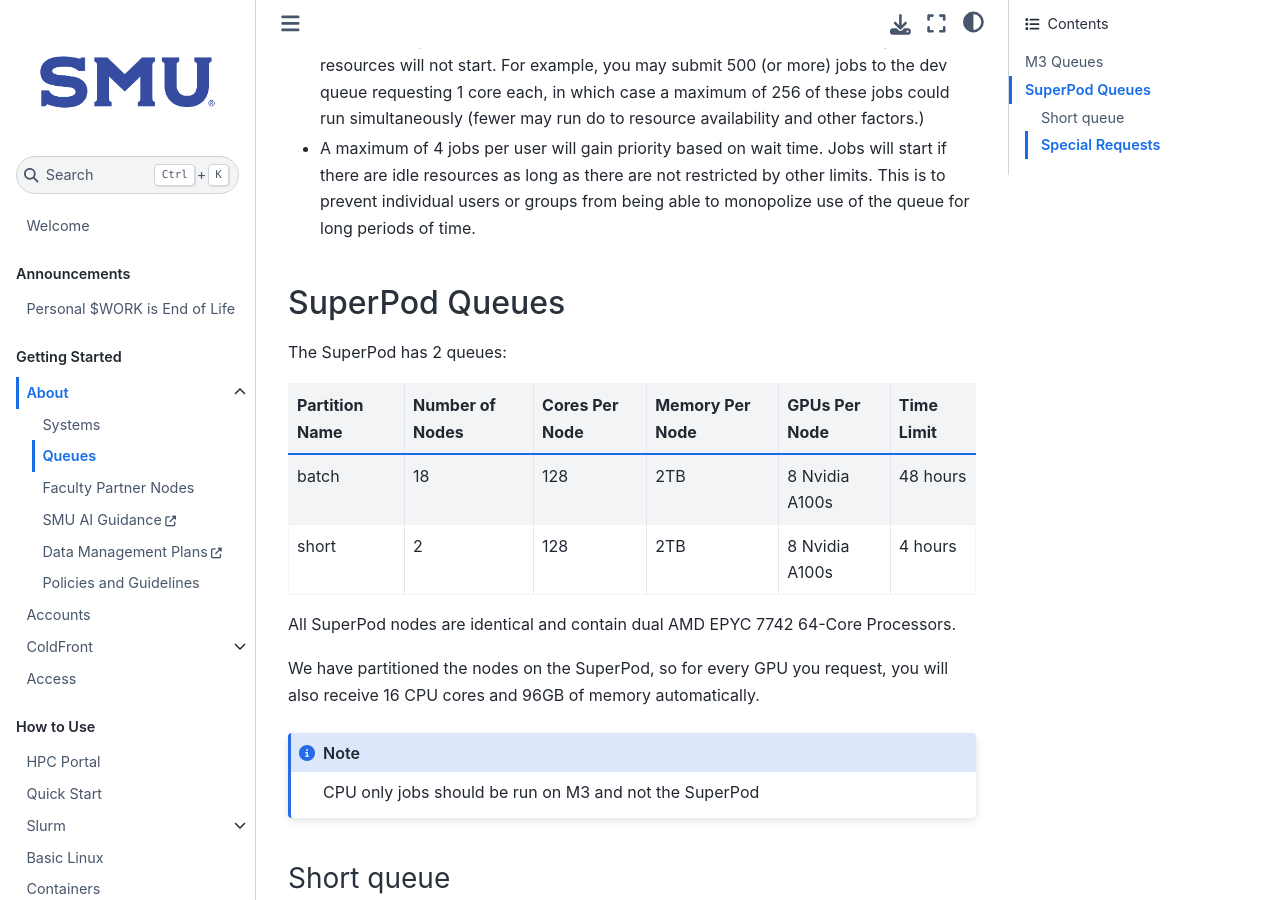
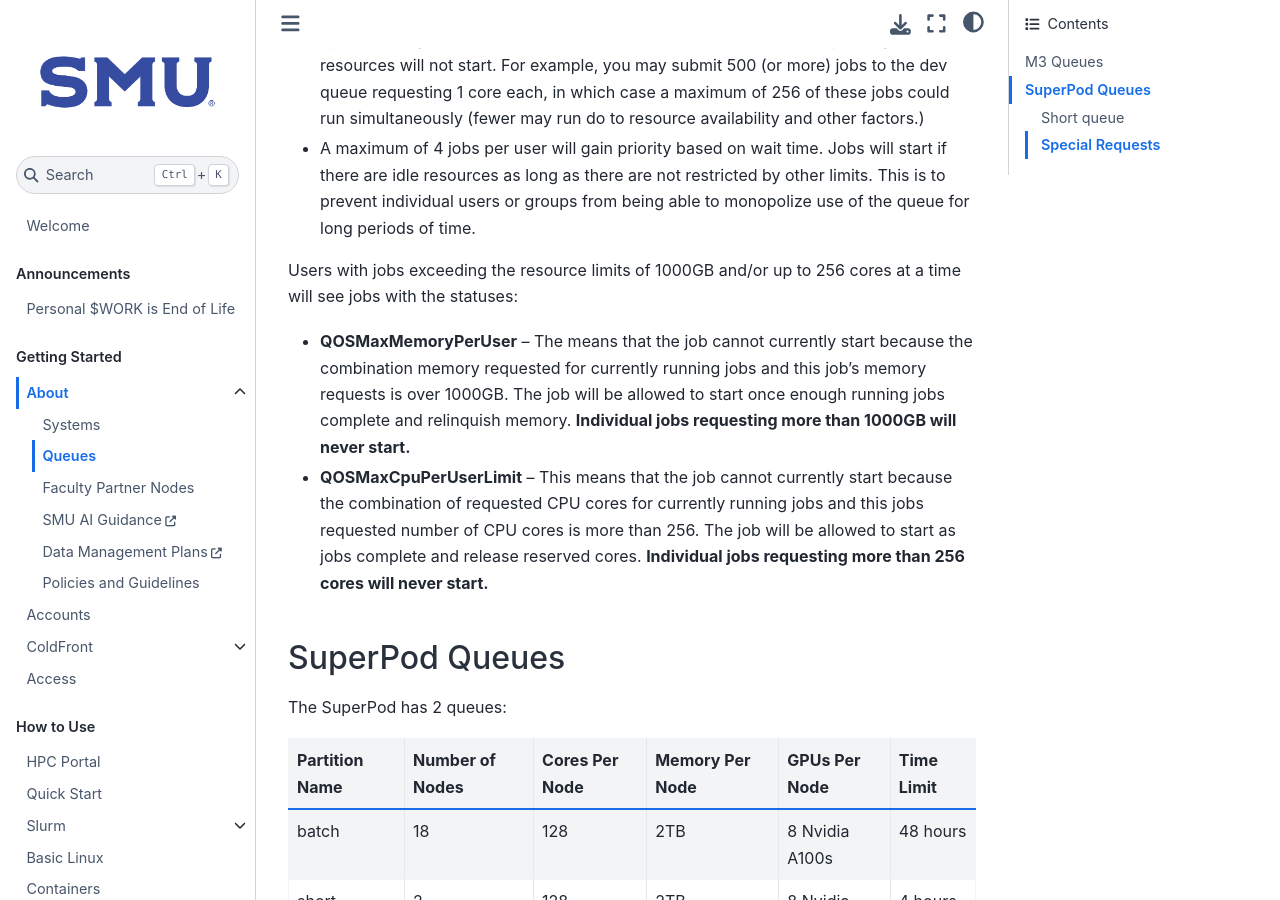
Before and after one commit to SouthernMethodistUniversity/hpc_docs, a Jupyter Book: the page built from docs/about/queues.md, in a window 1280 px wide and 900 px high, scrolled down 1936 px. Built offline with Jupyter Book 1.0.4 settings and Sphinx 7.4.7 and the Sphinx Book theme 1.1.4, drawn with Linux system fonts in a browser that asks for light colours.

Commit message:
add statuses

```diff
--- a/docs/about/queues.md
+++ b/docs/about/queues.md
@@ -63,6 +63,13 @@
 as there are not restricted by other limits. This is to prevent individual users or groups from being able to monopolize
 use of the queue for long periods of time.
 
+Users with jobs exceeding the resource limits of 1000GB and/or up to 256 cores at a time will see jobs with the
+statuses:
+
+- **QOSMaxMemoryPerUser** -- The means that the job cannot currently start because the combination memory requested for currently running jobs and this job's memory requests is over 1000GB. The job will be allowed to start once enough running jobs complete and relinquish memory. **Individual jobs requesting more than 1000GB will never start.**
+- **QOSMaxCpuPerUserLimit** -- This means that the job cannot currently start because the combination of requested CPU cores for currently running jobs and this jobs requested number of CPU cores is more than 256. The job will be allowed
+to start as jobs complete and release reserved cores. **Individual jobs requesting more than 256 cores will never start.**
+
 ## SuperPod Queues
 
 The SuperPod has 2 queues:
```
